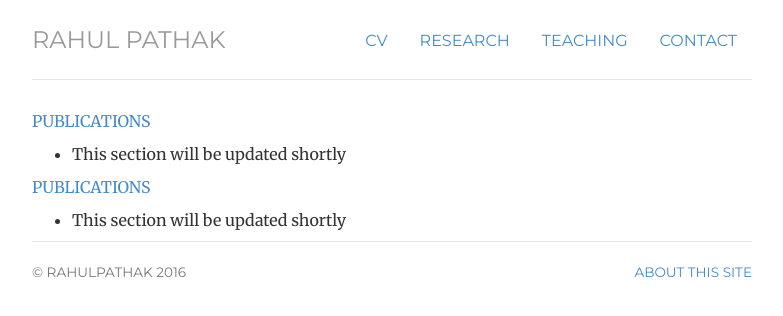
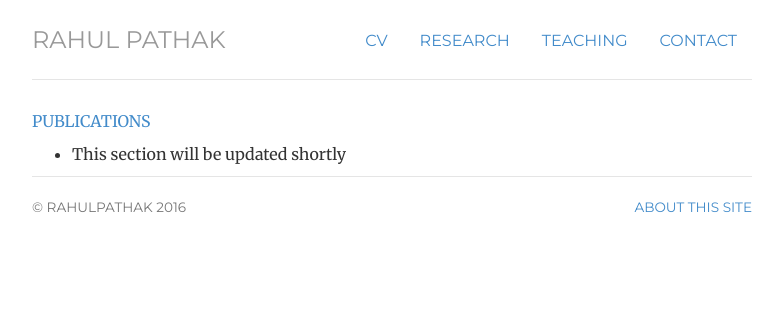
Before and after one commit to pathak-rahul/pathak-rahul.github.io, a Jekyll site: the page built from research/index.html, in a window 1280 px wide. Shown: the top 316 px of the page, without its empty margins (248-1031 px from the left). Built offline with Jekyll 4.4.1, drawn with Linux system fonts in a browser that asks for light colours.

Commit message:
Update index.html

```diff
--- a/research/index.html
+++ b/research/index.html
@@ -10,10 +10,5 @@ title: teaching
   <li>This section will be updated shortly</li>
 </ul>
 
-<p class="text-primary">PUBLICATIONS</p>
-
-<ul>
-  <li>This section will be updated shortly</li>
-</ul>
 
 </div>
```
